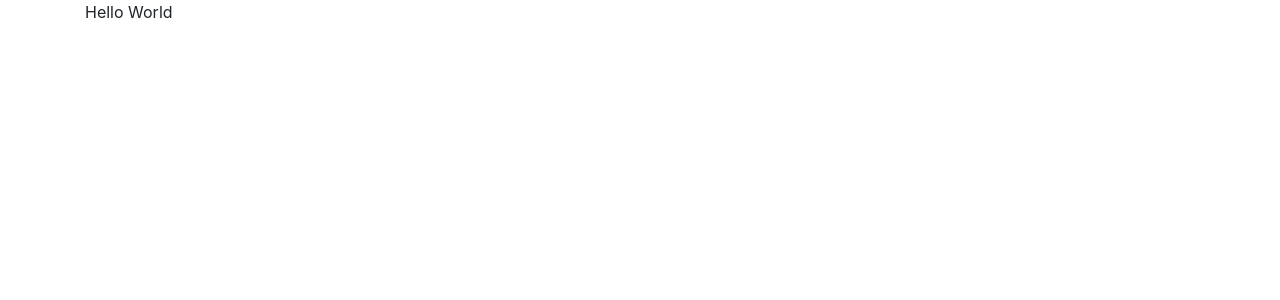
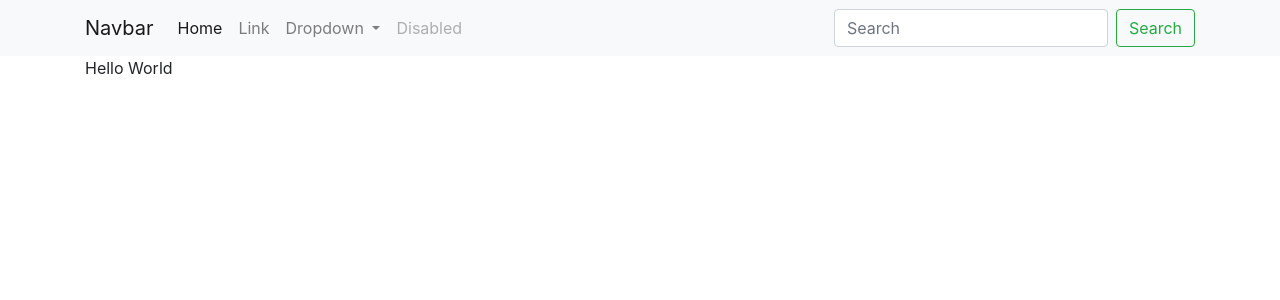
Before and after one commit to sigsecurity/sigsecweb, a Flask app: page / in a window 1280 px wide. Before the commit the part shown is almost empty. Shown: the top 300 px of the page. Run offline with Flask 2, Linux system fonts and the light colour scheme; some libraries are stand-ins or nearby versions.

Commit message:
Added navbar template

```diff
--- a/sigsec/templates/base.html
+++ b/sigsec/templates/base.html
@@ -12,6 +12,8 @@
   </head>
 
   <body>
+    {% include 'navbar.html' %}
+
     <div class="container">
       {% with messages = get_flashed_messages() %}
         {% if messages %}
--- /dev/null
+++ b/sigsec/templates/navbar.html
@@ -0,0 +1,37 @@
+<nav class="navbar navbar-expand-lg navbar-light bg-light">
+  <div class="container">
+    <a class="navbar-brand" href="#">Navbar</a>
+    <button class="navbar-toggler" type="button" data-toggle="collapse" data-target="#navbarSupportedContent" aria-controls="navbarSupportedContent" aria-expanded="false" aria-label="Toggle navigation">
+      <span class="navbar-toggler-icon"></span>
+    </button>
+
+    <div class="collapse navbar-collapse" id="navbarSupportedContent">
+      <ul class="navbar-nav mr-auto">
+        <li class="nav-item active">
+          <a class="nav-link" href="#">Home <span class="sr-only">(current)</span></a>
+        </li>
+        <li class="nav-item">
+          <a class="nav-link" href="#">Link</a>
+        </li>
+        <li class="nav-item dropdown">
+          <a class="nav-link dropdown-toggle" href="#" id="navbarDropdown" role="button" data-toggle="dropdown" aria-haspopup="true" aria-expanded="false">
+            Dropdown
+          </a>
+          <div class="dropdown-menu" aria-labelledby="navbarDropdown">
+            <a class="dropdown-item" href="#">Action</a>
+            <a class="dropdown-item" href="#">Another action</a>
+            <div class="dropdown-divider"></div>
+            <a class="dropdown-item" href="#">Something else here</a>
+          </div>
+        </li>
+        <li class="nav-item">
+          <a class="nav-link disabled" href="#">Disabled</a>
+        </li>
+      </ul>
+      <form class="form-inline my-2 my-lg-0">
+        <input class="form-control mr-sm-2" type="search" placeholder="Search" aria-label="Search">
+        <button class="btn btn-outline-success my-2 my-sm-0" type="submit">Search</button>
+      </form>
+    </div>
+  </div>
+</nav>
```
